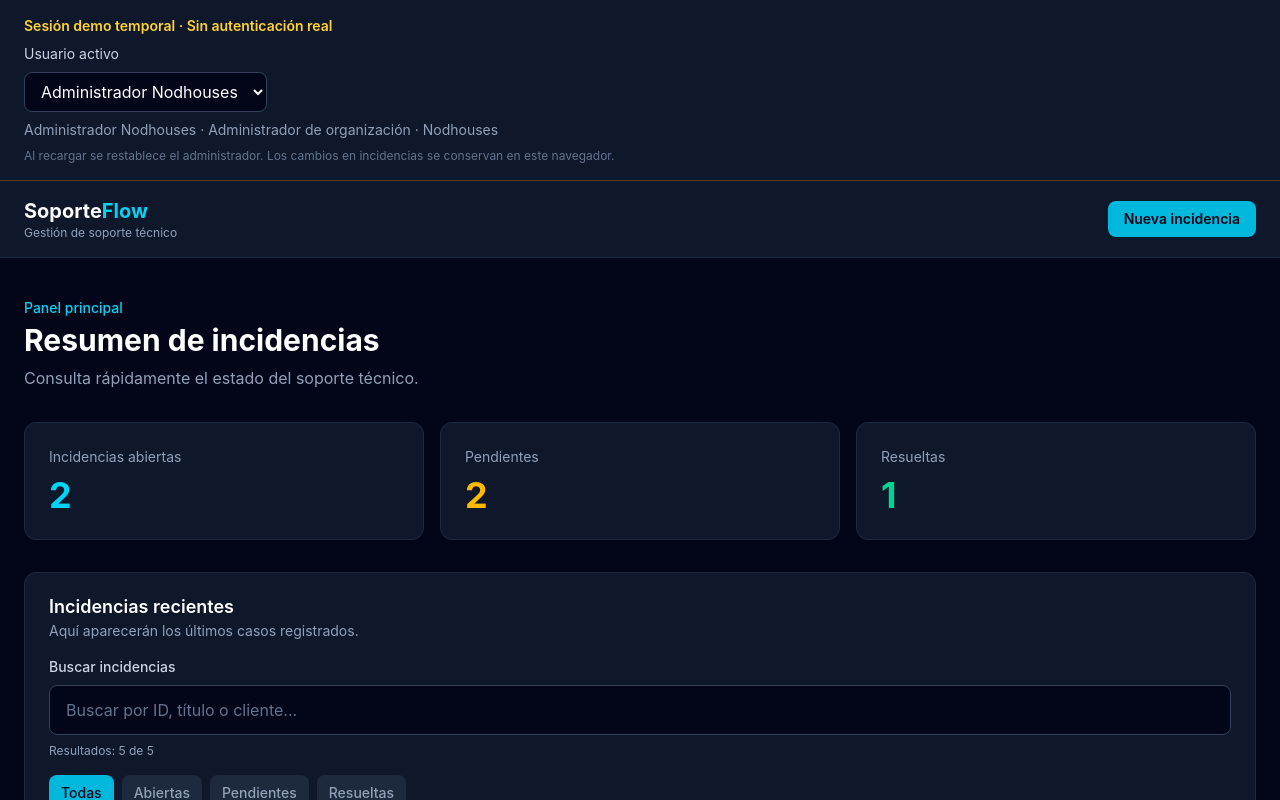
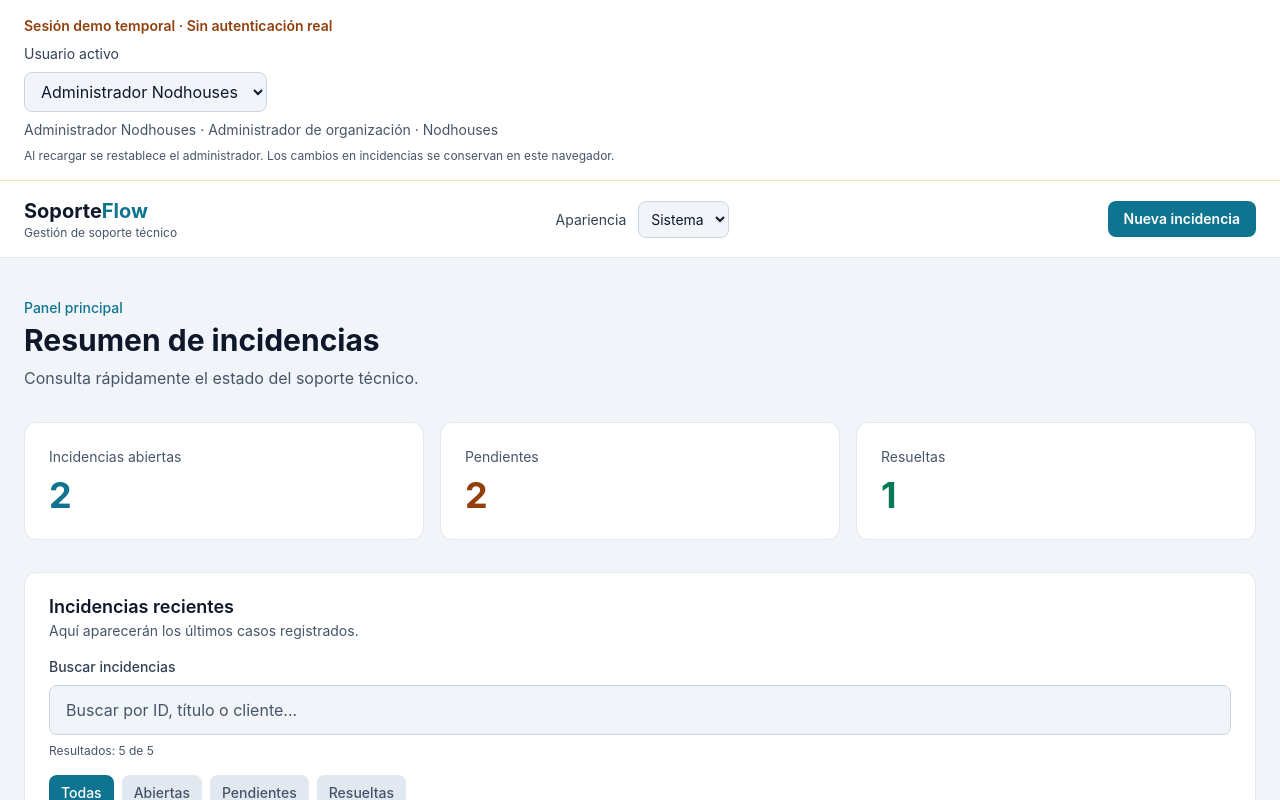
Before and after one commit to IThech/soporteflow, a SvelteKit app: page /app in a window 1280 px wide. Shown: the top 800 px of the page. Built offline with nearby package versions, Linux system fonts and the light colour scheme.

Commit message:
feat: add app theme preferences

```diff
--- a/src/app.html
+++ b/src/app.html
@@ -4,6 +4,23 @@
 		<meta charset="utf-8" />
 		<meta name="viewport" content="width=device-width, initial-scale=1" />
 		<meta name="text-scale" content="scale" />
+		<script>
+			// Resolve before first paint; the public landing never receives this attribute.
+			if (location.pathname === '/app' || location.pathname.startsWith('/app/')) {
+				let preference = 'system';
+				try {
+					preference = localStorage.getItem('soporteflow-theme');
+				} catch {
+					/* Storage may be unavailable. */
+				}
+				document.documentElement.dataset.appTheme =
+					preference === 'light' || preference === 'dark'
+						? preference
+						: matchMedia('(prefers-color-scheme: dark)').matches
+							? 'dark'
+							: 'light';
+			}
+		</script>
 		%sveltekit.head%
 	</head>
 	<body data-sveltekit-preload-data="hover">
--- /dev/null
+++ b/src/lib/components/ThemeSelector.svelte
@@ -0,0 +1,51 @@
+<script lang="ts">
+	import { onMount } from 'svelte';
+	import { parseTheme, readTheme, saveTheme, resolveTheme, type ThemePreference } from '$lib/theme';
+	let preference = $state<ThemePreference>('system');
+	let ready = $state(false);
+	let error = $state('');
+	let apply = () => {};
+	onMount(() => {
+		const media = window.matchMedia('(prefers-color-scheme: dark)');
+		try {
+			preference = readTheme(window.localStorage);
+		} catch {
+			preference = 'system';
+		}
+		apply = () => {
+			document.documentElement.dataset.appTheme = resolveTheme(preference, media.matches);
+		};
+		apply();
+		ready = true;
+		media.addEventListener('change', apply);
+		return () => {
+			media.removeEventListener('change', apply);
+			delete document.documentElement.dataset.appTheme;
+		};
+	});
+	function change(event: Event) {
+		preference = parseTheme((event.currentTarget as HTMLSelectElement).value);
+		apply();
+		try {
+			error = saveTheme(window.localStorage, preference) ? '' : 'No se pudo guardar la apariencia.';
+		} catch {
+			error = 'No se pudo guardar la apariencia.';
+		}
+	}
+</script>
+
+<div class="text-sm">
+	<label for="app-theme" class="mr-2 text-slate-300">Apariencia</label>
+	<select
+		id="app-theme"
+		value={preference}
+		disabled={!ready}
+		onchange={change}
+		class="rounded-lg border border-slate-700 bg-slate-950 px-2 py-2 text-white"
+	>
+		<option value="light">Claro</option><option value="dark">Oscuro</option><option value="system"
+			>Sistema</option
+		>
+	</select>
+	{#if error}<p role="status" class="mt-1 text-xs text-red-300">{error}</p>{/if}
+</div>
--- /dev/null
+++ b/src/lib/theme.ts
@@ -0,0 +1,23 @@
+export type ThemePreference = 'light' | 'dark' | 'system';
+export const THEME_KEY = 'soporteflow-theme';
+export function parseTheme(value: unknown): ThemePreference {
+	return value === 'light' || value === 'dark' ? value : 'system';
+}
+export function resolveTheme(preference: ThemePreference, systemDark: boolean): 'light' | 'dark' {
+	return preference === 'system' ? (systemDark ? 'dark' : 'light') : preference;
+}
+export function readTheme(storage: Pick<Storage, 'getItem'>): ThemePreference {
+	try {
+		return parseTheme(storage.getItem(THEME_KEY));
+	} catch {
+		return 'system';
+	}
+}
+export function saveTheme(storage: Pick<Storage, 'setItem'>, preference: ThemePreference): boolean {
+	try {
+		storage.setItem(THEME_KEY, parseTheme(preference));
+		return true;
+	} catch {
+		return false;
+	}
+}
--- a/src/routes/app/+page.svelte
+++ b/src/routes/app/+page.svelte
@@ -1,4 +1,6 @@
 <script lang="ts">
+	import ThemeSelector from '$lib/components/ThemeSelector.svelte';
+	import './theme.css';
 	import EscalationDialog from '$lib/components/EscalationDialog.svelte';
 	import { canEscalate, prepareEscalation, type EscalationInput } from '$lib/incidents/escalation';
 	import ReassignmentReasons from '$lib/components/ReassignmentReasons.svelte';
@@ -670,15 +672,16 @@
 	<meta name="description" content="Gestor de incidencias de soporte técnico" />
 </svelte:head>
 
-<div class="min-h-screen bg-slate-950 text-white">
+<div class="support-app min-h-screen bg-slate-950 text-white">
 	<DemoSessionSelector user={activeUser} onchange={changeDemoUser} />
 	<header class="border-b border-slate-800 bg-slate-900">
-		<div class="mx-auto flex max-w-7xl items-center justify-between px-6 py-4">
+		<div class="mx-auto flex max-w-7xl flex-wrap items-center justify-between gap-4 px-6 py-4">
 			<div>
 				<p class="text-xl font-bold">Soporte<span class="text-cyan-400">Flow</span></p>
 				<p class="text-xs text-slate-400">Gestión de soporte técnico</p>
 			</div>
 
+			<ThemeSelector />
 			{#if canCreate && !incidentLoadError}
 				<button
 					type="button"
--- /dev/null
+++ b/src/routes/app/theme.css
@@ -0,0 +1,57 @@
+/* Palette overrides are inherited only by the internal app, including its dialogs.
+   Existing Tailwind utilities continue to share one palette across all components. */
+html[data-app-theme='light'] {
+	background: #f1f5f9;
+	color-scheme: light;
+}
+html[data-app-theme='dark'] {
+	background: #020617;
+	color-scheme: dark;
+}
+.support-app {
+	--color-slate-500: #94a3b8;
+	--color-slate-600: #94a3b8;
+}
+html[data-app-theme='light'] .support-app {
+	--color-white: #0f172a;
+	--color-slate-950: #f1f5f9;
+	--color-slate-900: #ffffff;
+	--color-slate-800: #e2e8f0;
+	--color-slate-700: #cbd5e1;
+	--color-slate-600: #64748b;
+	--color-slate-500: #475569;
+	--color-slate-400: #475569;
+	--color-slate-300: #334155;
+	--color-slate-200: #1e293b;
+	--color-cyan-300: #0e7490;
+	--color-cyan-400: #0e7490;
+	--color-cyan-500: #0891b2;
+	--color-amber-300: #92400e;
+	--color-amber-400: #92400e;
+	--color-emerald-300: #047857;
+	--color-emerald-400: #047857;
+	--color-red-300: #b91c1c;
+	--color-red-400: #b91c1c;
+}
+/* Filled accent controls need their own foreground, independent of the page background. */
+.support-app .bg-cyan-500 {
+	color: #083344;
+}
+html[data-app-theme='light'] .support-app .bg-cyan-500 {
+	background: #0e7490;
+	color: #ffffff;
+}
+html[data-app-theme='light'] .support-app .bg-cyan-500:hover {
+	background: #155e75;
+}
+.support-app :is(input, select, textarea, button):focus-visible {
+	outline: 2px solid #0891b2;
+	outline-offset: 3px;
+}
+.support-app :is(input, select, textarea, button):disabled {
+	cursor: not-allowed;
+	opacity: 0.6;
+}
+.support-app dialog::backdrop {
+	background: rgb(2 6 23 / 75%);
+}
```
Also changed, not shown: 1 other file (tests, documents, lock files or other folders).
